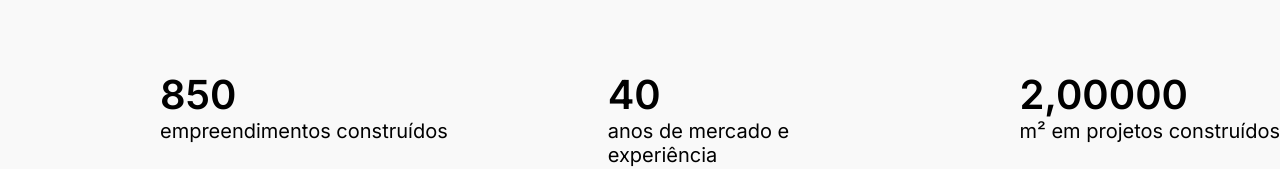
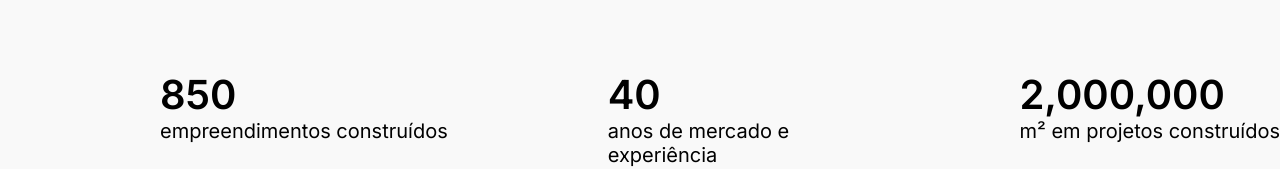
Before and after one commit to vitorlsboliveira/desafio1-dnc-vitor, a plain HTML site: page index.html in a window 1280 px wide. Shown: the part 480-649 px from the top of the page. Drawn offline with Linux system fonts and the light colour scheme; a script that the page names is missing.

Commit message:
Update index.html
Correção do número informativo de m² em projetos construídos de "2,00000" para "2,000,000"

```diff
--- a/index.html
+++ b/index.html
@@ -29,7 +29,7 @@
             <p class="texto-informativo">anos de mercado e experiência</p>
         </div>
         <div class="informativo">
-            <p class="numero-informativo">2,00000</p>
+            <p class="numero-informativo">2,000,000</p>
             <p class="texto-informativo">m² em projetos construídos</p>
         </div>
     </div>
```
